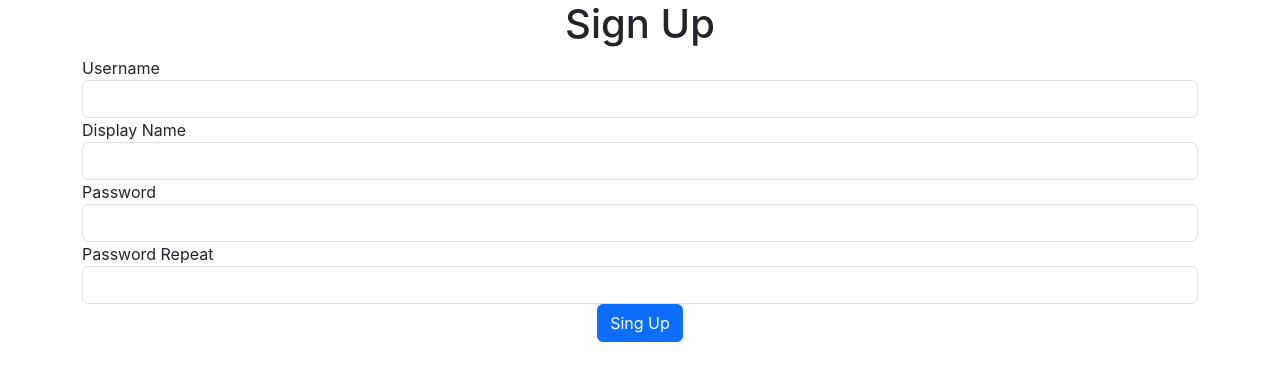
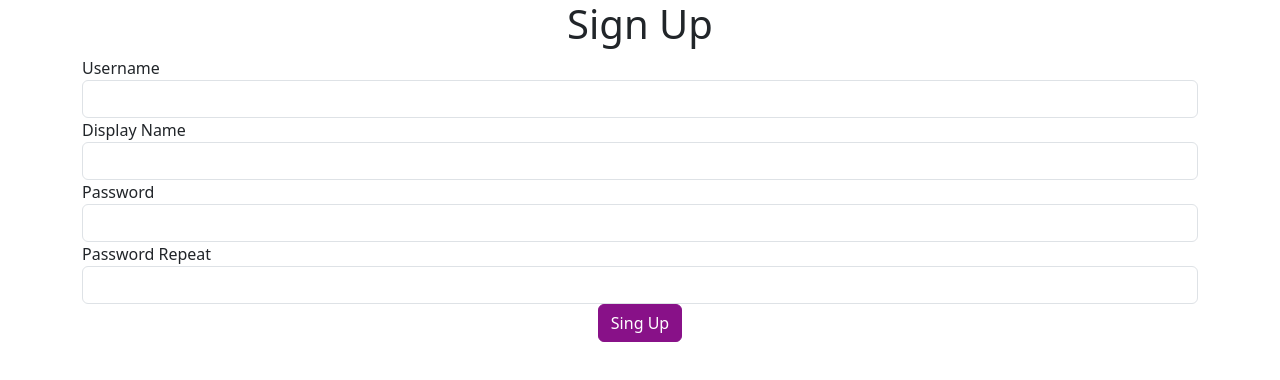
Before and after one commit to MrKuru/hoaxify-frontend, a React (Create React App) app: page / in a window 1280 px wide. Shown: the top 380 px of the page. Built offline with nearby package versions, Linux system fonts and the light colour scheme.

Commit message:
refactor

```diff
--- a/public/index.html
+++ b/public/index.html
@@ -15,7 +15,6 @@
       user's mobile device or desktop. See https://developers.google.com/web/fundamentals/web-app-manifest/
     -->
     <link rel="manifest" href="%PUBLIC_URL%/manifest.json" />
-    <link href="https://cdn.jsdelivr.net/npm/bootstrap@5.3.1/dist/css/bootstrap.min.css" rel="stylesheet" integrity="sha384-4bw+/aepP/YC94hEpVNVgiZdgIC5+VKNBQNGCHeKRQN+PtmoHDEXuppvnDJzQIu9" crossorigin="anonymous">
     <!--
       Notice the use of %PUBLIC_URL% in the tags above.
       It will be replaced with the URL of the `public` folder during the build.
--- /dev/null
+++ b/src/api/apiCalls.js
@@ -0,0 +1,5 @@
+import axios from "axios";
+
+export const signup = (body) => {
+    return axios.post('/api/1.0/users', body);
+}
--- /dev/null
+++ b/src/bootstrap-override.scss
@@ -0,0 +1,2 @@
+$primary: #818;
+@import '~bootstrap/scss/bootstrap.scss';
--- a/src/index.js
+++ b/src/index.js
@@ -1,9 +1,10 @@
 import React from 'react';
 import ReactDOM from 'react-dom/client';
 import './index.css';
+import './bootstrap-override.scss';
 //import App from './App';
 import reportWebVitals from './reportWebVitals';
-import UserSignUpPage from './UserSignUpPage';
+import UserSignUpPage from './pages/UserSignUpPage';
 
 const root = ReactDOM.createRoot(document.getElementById('root'));
 root.render(
--- a/src/UserSignUpPage.js
+++ b/src/pages/UserSignUpPage.js
@@ -1,12 +1,13 @@
 import React, { Component } from 'react'
-import axios from 'axios';
+import { signup } from '../api/apiCalls';
 
 export default class UserSignUpPage extends Component {
     state = {
         username: null,
         displayName: null,
         password: null,
-        passwordRepeat: null
+        passwordRepeat: null,
+        pendingApiCall: false
     };
 
     onChange = event  => {
@@ -15,7 +16,7 @@ export default class UserSignUpPage extends Component {
             [name]: value
         })
     }
-    onClickSignup = event => {
+    onClickSignup = async event => {
         event.preventDefault();
         const {username, displayName, password} = this.state;
         const body = {
@@ -23,31 +24,14 @@ export default class UserSignUpPage extends Component {
             displayName,
             password
         };
+        this.setState({pendingApiCall: true});
 
-        axios.post("/api/1.0/users", body)
+        try{
+            const response = await signup(body);
+        } catch(error) {
+        }
+        this.setState({pendingApiCall: false});
     };
-
-    // onChangeUsername = event => {
-    //     this.setState({
-    //         username: event.target.value
-    //     });
-    // };
-    // onChangeDisplayName = event => {
-    //     this.setState({
-    //         displayName: event.target.value
-    //     });
-    // };
-    // onChangePassword = event => {
-    //     this.setState({
-    //         password: event.target.value
-    //     });
-    // };
-    // onChangePasswordRepeat = event => {
-    //     this.setState({
-    //         passwordRepeat: event.target.value
-    //     });
-    // };
-
     render() {
     return (
         <div className='container'>
@@ -70,8 +54,8 @@ export default class UserSignUpPage extends Component {
                     <input name='passwordRepeat' type='password' className='form-control' onChange={this.onChange}/>
                 </div>
                 <div className='text-center'>
-                    <button className='btn btn-primary' onClick={this.onClickSignup}>
-                        Sing Up
+                    <button className='btn btn-primary' onClick={this.onClickSignup} disabled={this.state.pendingApiCall}>
+                        {this.state.pendingApiCall && <span className='spinner-border spinner-border-sm'></span>}Sing Up
                     </button>
                 </div>
             </form>
```
